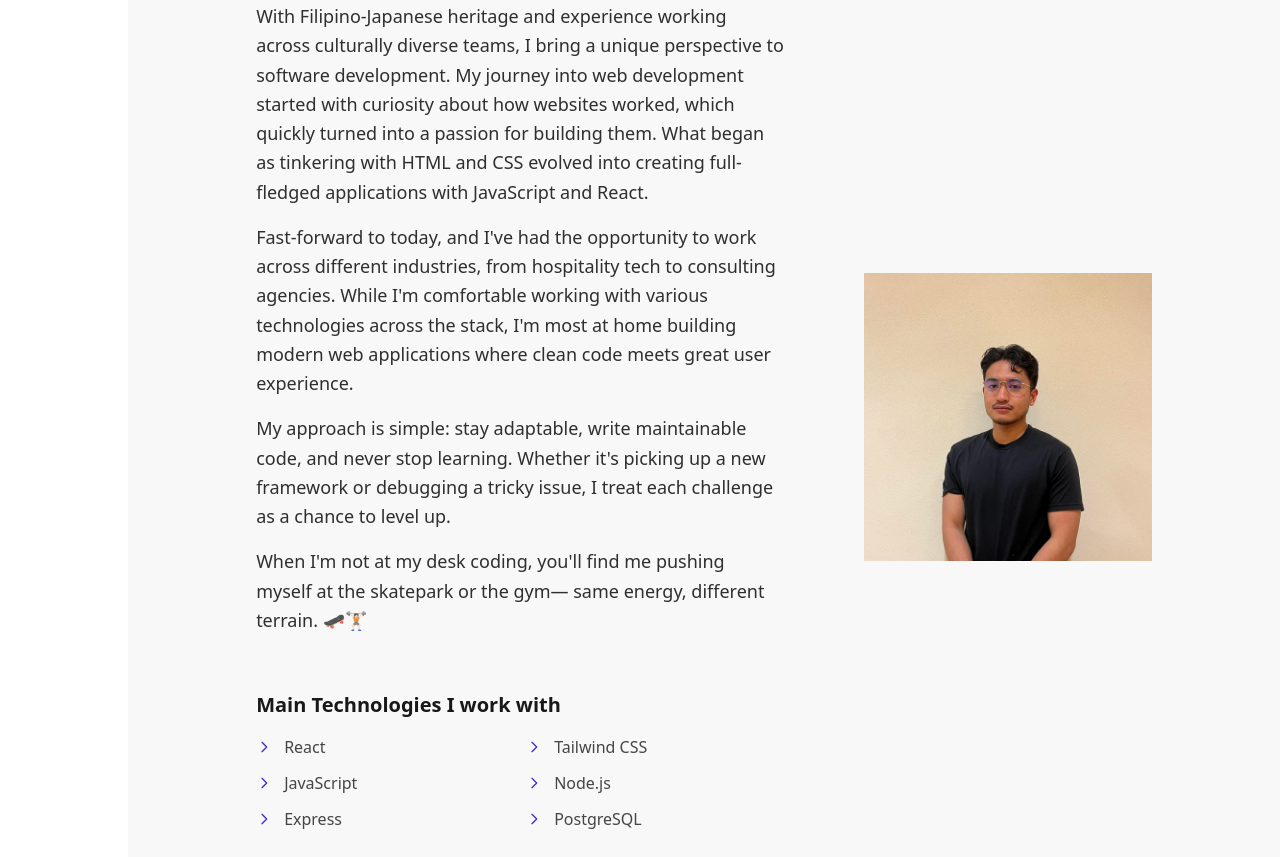
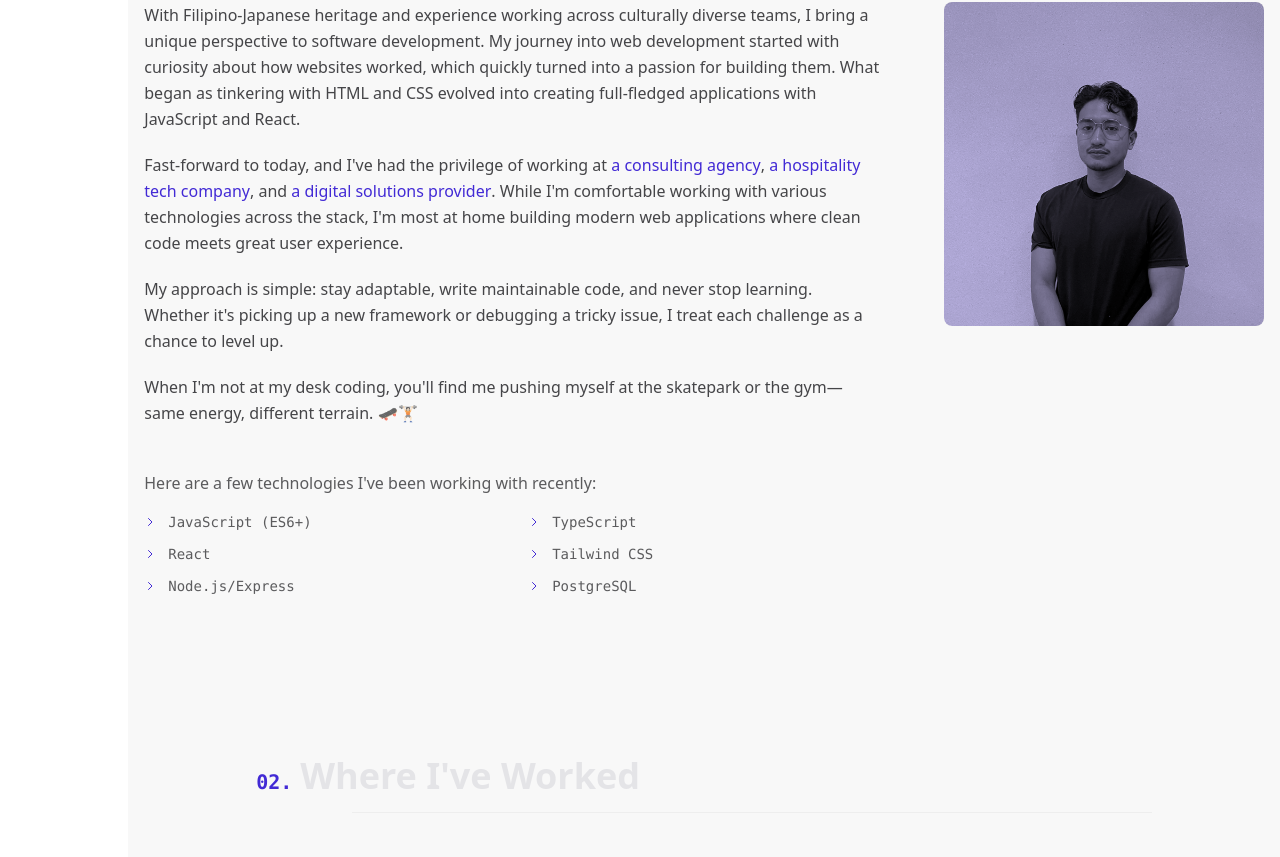
Before and after one commit to Kenta-Asakura/portfolio-v2, a React (Vite) app: page / in a window 1280 px wide. Shown: the part 983-1840 px from the top of the page. Built offline with nearby package versions, Linux system fonts and the light colour scheme.

Commit message:
About Section changes: - Wider main container - Image overlay hover effect - Keypoints highlighted with green font in Bio

```diff
--- a/src/components/Sections/About.jsx
+++ b/src/components/Sections/About.jsx
@@ -4,26 +4,26 @@ import AvatarImgMobile from "../../assets/images/profile-header-mobile.jpg";
 
 function About() {
   const techStack = [
+    'JavaScript (ES6+)',
+    'TypeScript',
     'React',
     'Tailwind CSS',
-    'JavaScript',
-    'Node.js',
-    'Express',
-    'PostgreSQL'
+    'Node.js/Express',
+    'PostgreSQL',
   ];
 
   return (
     <section id="about" className="py-20 bg-base-200">
       <div className="container mx-auto px-4">
-        <div className="max-w-4xl mx-auto">
-           <SectionHeader
+        <div className="max-w-6xl mx-auto">
+          <SectionHeader
             headerNumber="01."
             headerTitle="About Me"
           />
 
-          <div className="flex flex-col lg:flex-row gap-20 items-center">
-            <div className="flex-1 space-y-4 text-base lg:text-lg text-base-content/90 leading-relaxed">
-              {/* Bio */}
+          <div className="flex flex-col lg:flex-row gap-12 lg:gap-16 items-start">
+            {/* Bio Content */}
+            <div className="flex-1 space-y-5 text-base-content/80 leading-relaxed">
               <p>
                 With Filipino-Japanese heritage and experience working across culturally diverse teams,
                 I bring a unique perspective to software development. My journey into web development
@@ -33,10 +33,12 @@ function About() {
               </p>
 
               <p>
-                Fast-forward to today, and I've had the opportunity to work across different industries, from
-                hospitality tech to consulting agencies. While I'm comfortable working with various technologies
-                across the stack, I'm most at home building modern web applications where clean code meets
-                great user experience.
+                Fast-forward to today, and I've had the privilege of working at{' '}
+                <span className="text-primary font-medium">a consulting agency</span>,{' '}
+                <span className="text-primary font-medium">a hospitality tech company</span>, and{' '}
+                <span className="text-primary font-medium">a digital solutions provider</span>.
+                While I'm comfortable working with various technologies across the stack, I'm most
+                at home building modern web applications where clean code meets great user experience.
               </p>
 
               <p>
@@ -50,21 +52,21 @@ function About() {
                 same energy, different terrain. 🛹🏋🏻
               </p>
 
-              {/* Main Tech Stack */}
-              <div className="mt-8 pt-6">
-                <h3 className="text-xl font-semibold mb-4 text-base-content">
-                  Main Technologies I work with
-                </h3>
+              {/* Tech Stack Section */}
+              <div className="pt-6">
+                <p className="text-base-content/70 mb-4">
+                  Here are a few technologies I've been working with recently:
+                </p>
 
-                <ul className="grid grid-cols-1 sm:grid-cols-2 gap-3">
-                  {techStack.map((tech, index) => (
+                <ul className="grid grid-cols-2 gap-x-8 gap-y-3">
+                  {techStack.map((tech) => (
                     <li
                       key={tech}
-                      className="flex items-center gap-3 text-base text-base-content/80"
+                      className="flex items-center gap-3 text-sm font-mono text-base-content/70"
                     >
                       {/* Chevron Icon */}
                       <svg
-                        className="w-4 h-4 text-primary flex-shrink-0"
+                        className="w-3 h-3 text-primary flex-shrink-0"
                         fill="none"
                         viewBox="0 0 24 24"
                         stroke="currentColor"
@@ -84,27 +86,30 @@ function About() {
               </div>
             </div>
 
-            {/* Avatar */}
-            <div className="d-avatar">
-              <div className="w-72 ring-primary overflow-hidden">
-                {/* Desktop */}
+             {/* Avatar with Overlay Effect */}
+            <div className="lg:w-80 w-full flex-shrink-0">
+              <div className="relative rounded-lg overflow-hidden group">
+                {/* Teal overlay */}
+                <div className="absolute inset-0 bg-primary/30 mix-blend-multiply transition-opacity group-hover:opacity-0 z-10"></div>
+
+                {/* Desktop Image */}
                 <img
                   src={AvatarImgDesktop}
-                  alt="Your Name"
-                  className="hidden lg:block w-full h-auto object-cover"
+                  alt="Kenta Asakura"
+                  className="hidden lg:block w-full h-auto object-cover grayscale group-hover:grayscale-0 transition-all duration-300"
                 />
 
-                {/* Mobile */}
+                {/* Mobile Image */}
                 <img
                   src={AvatarImgMobile}
                   alt="Kenta Asakura"
-                  className="block lg:hidden w-full h-auto object-cover"
+                  className="block lg:hidden w-full h-auto object-cover grayscale group-hover:grayscale-0 transition-all duration-300"
                 />
               </div>
             </div>
+
           </div>
         </div>
-
       </div>
     </section>
   );
```
